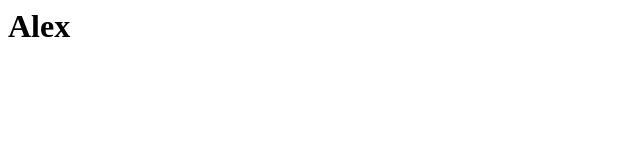
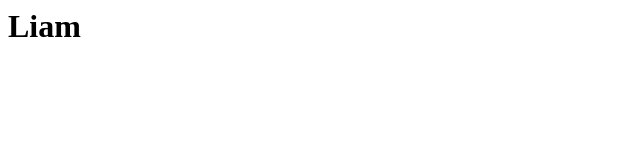
Before and after one commit to liamalexander/demo1, a plain HTML site: page frontend/index.html in a window 1280 px wide. Shown: the full height of the page, 0-640 px from the left. Drawn offline with Linux system fonts and the light colour scheme.

Commit message:
change liam back

```diff
--- a/frontend/index.html
+++ b/frontend/index.html
@@ -1 +1 @@
-<h1>Alex</h1>
+<h1>Liam</h1>
```
